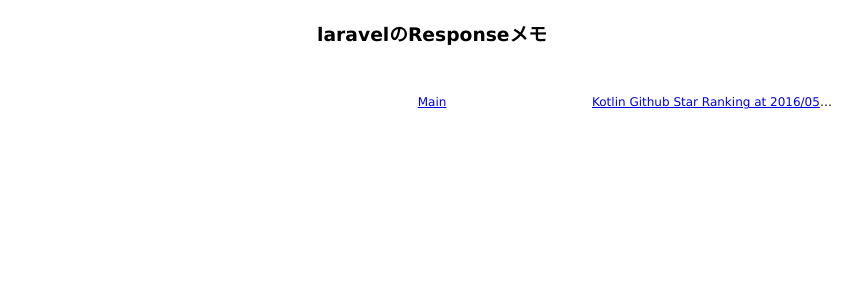
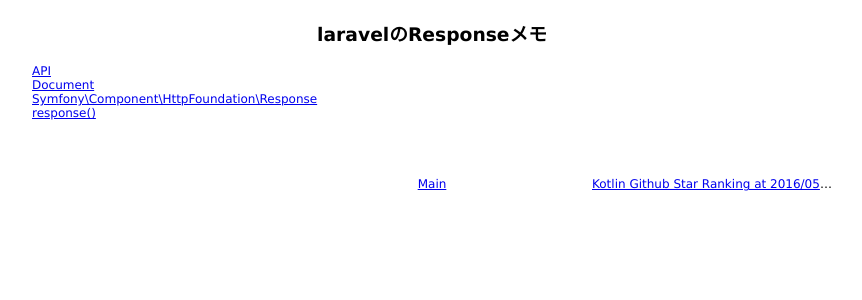
Before and after one commit to 38elements/38elements.github.com, a Jekyll site: the page built from _posts/2016-05-14-laravel-response.md, in a window 1280 px wide. Shown: the top 300 px of the page, without its empty margins (208-1070 px from the left). Built offline with Jekyll 4.4.1, drawn with Linux system fonts in a browser that asks for light colours.

Commit message:
Update 2016-05-14-laravel-response.md

```diff
--- a/_posts/2016-05-14-laravel-response.md
+++ b/_posts/2016-05-14-laravel-response.md
@@ -2,3 +2,8 @@
 layout: posts
 title: laravelのResponseメモ
 ---
+[API](https://laravel.com/api/5.2/Illuminate/Http/Response.html)
+[Document](https://laravel.com/docs/5.2/responses)
+[Symfony\Component\HttpFoundation\Response](http://api.symfony.com/3.0/Symfony/Component/HttpFoundation/Response.html)
+[response()](https://laravel.com/docs/5.2/helpers#method-response)
+<br>
```
